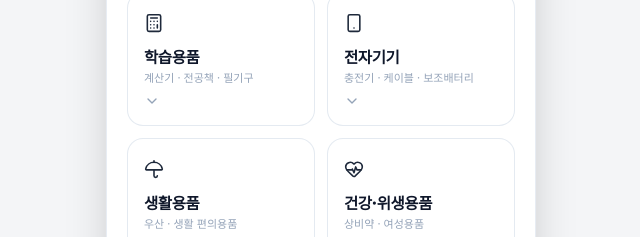
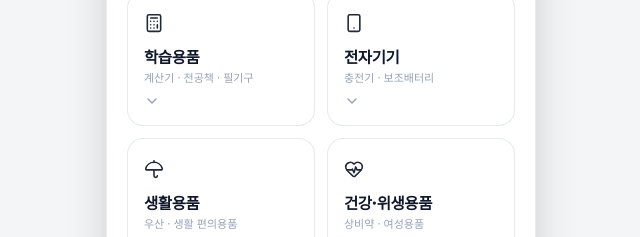
Before and after one commit to KoreaCodemonkey/itda-pknu, a plain HTML site: page index.html in a window 1280 px wide. Shown: the part 203-440 px from the top of the page, 319-959 px from the left. Drawn offline with nearby package versions, Linux system fonts and the light colour scheme.

Commit message:
Update index.html

```diff
--- a/index.html
+++ b/index.html
@@ -266,9 +266,9 @@
       {
         id: 'electronics',
         title: '전자기기',
-        subtitle: '충전기 · 케이블 · 보조배터리',
+        subtitle: '충전기 · 보조배터리',
         icon: 'smartphone',
-        subItems: ['전체', '충전기', '케이블', '보조배터리']
+        subItems: ['전체', '충전기(c타입)','충전기(8핀)', '보조배터리']
       },
       {
         id: 'living',
@@ -282,7 +282,7 @@
         title: '건강·위생용품',
         subtitle: '상비약 · 여성용품',
         icon: 'heart-pulse',
-        subItems: ['전체', '상비약', '여성용품']
+        subItems: ['전체','밴드','파스','진통제','소화제', '손톱깎이', '여성용품']
       }
     ];
 
```
